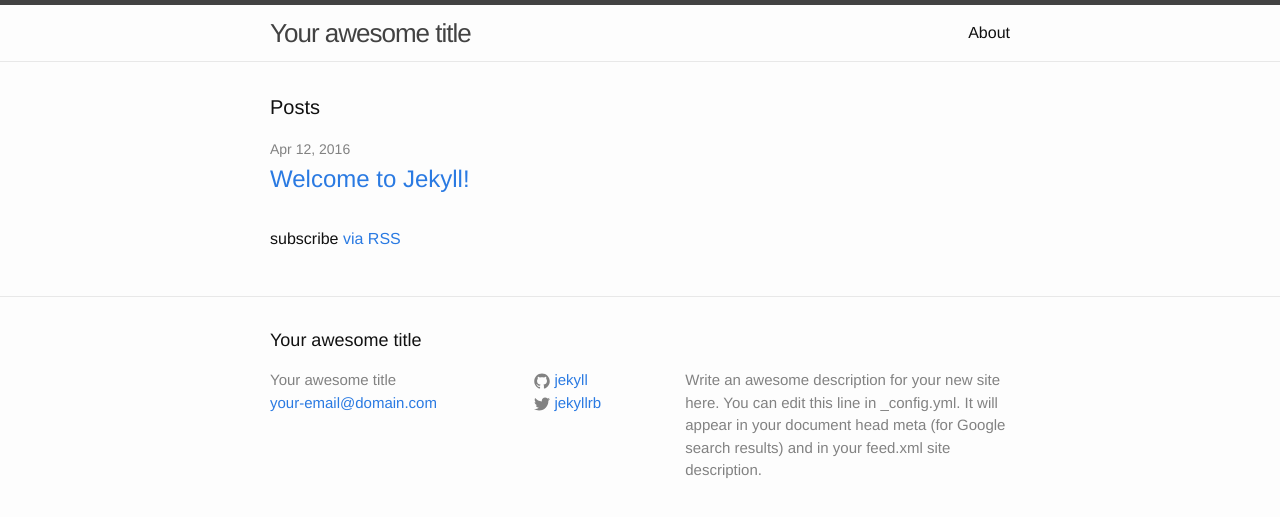
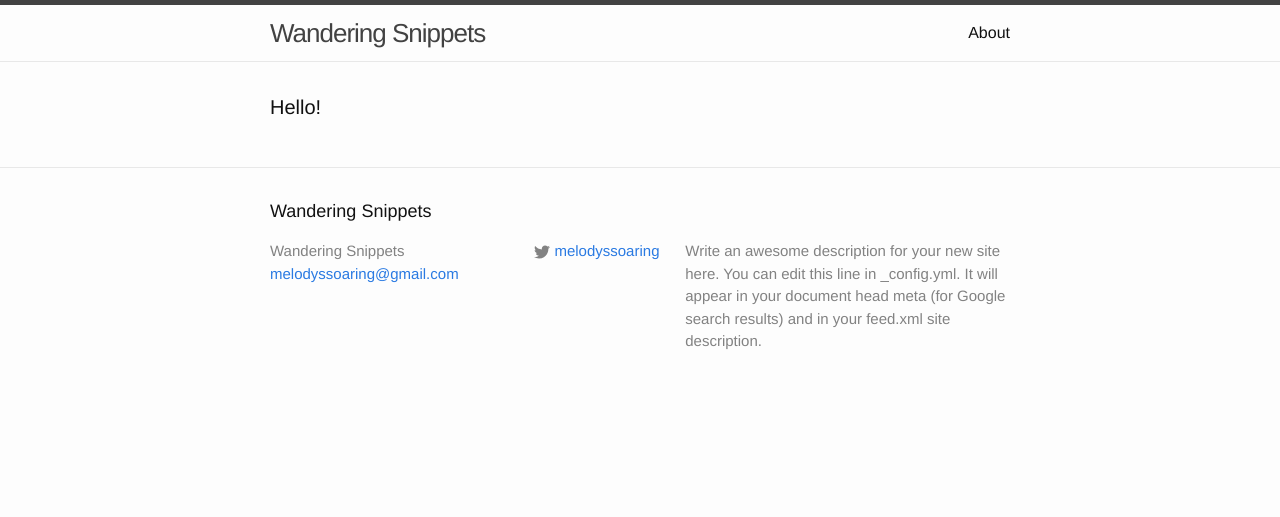
Before and after one commit to peterbinks/wanderingsnippets, a Jekyll site: the page built from index.html, in a window 1280 px wide. Shown: the top 517 px of the page. Built offline with Jekyll 4.4.1, drawn with Linux system fonts in a browser that asks for light colours.

Commit message:
added instafeed and cleaned up some stuff

```diff
--- a/_config.yml
+++ b/_config.yml
@@ -6,16 +6,15 @@
 # 'jekyll serve'. If you change this file, please restart the server process.
 
 # Site settings
-title: Your awesome title
-email: your-email@domain.com
+title: Wandering Snippets
+email: melodyssoaring@gmail.com
 description: > # this means to ignore newlines until "baseurl:"
   Write an awesome description for your new site here. You can edit this
   line in _config.yml. It will appear in your document head meta (for
   Google search results) and in your feed.xml site description.
 baseurl: "" # the subpath of your site, e.g. /blog
-url: "http://yourdomain.com" # the base hostname & protocol for your site
-twitter_username: jekyllrb
-github_username:  jekyll
+url: "http://wanderingsnippets.com" # the base hostname & protocol for your site
+twitter_username: melodyssoaring
 
 # Build settings
 markdown: kramdown
--- a/index.html
+++ b/index.html
@@ -4,20 +4,8 @@ layout: default
 
 <div class="home">
 
-  <h1 class="page-heading">Posts</h1>
+  <h1 class="page-heading">Hello!</h1>
 
-  <ul class="post-list">
-    {% for post in site.posts %}
-      <li>
-        <span class="post-meta">{{ post.date | date: "%b %-d, %Y" }}</span>
-
-        <h2>
-          <a class="post-link" href="{{ post.url | prepend: site.baseurl }}">{{ post.title }}</a>
-        </h2>
-      </li>
-    {% endfor %}
-  </ul>
-
-  <p class="rss-subscribe">subscribe <a href="{{ "/feed.xml" | prepend: site.baseurl }}">via RSS</a></p>
+  <ul id="instafeed"></ul>
 
 </div>
```
Also changed, not shown: _includes/head.html (+13 -0 lines), blog/index.html (added, +16 -0 lines), about/about.md (renamed from about.md), js/instafeed.min.js (added).
